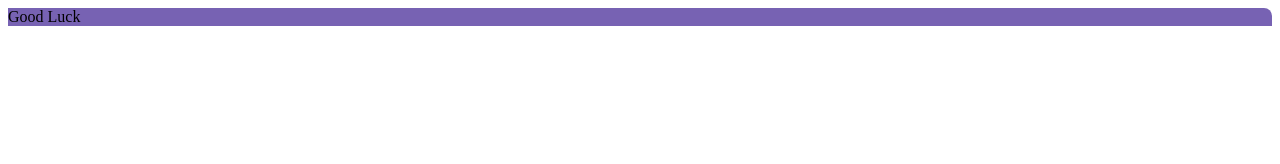
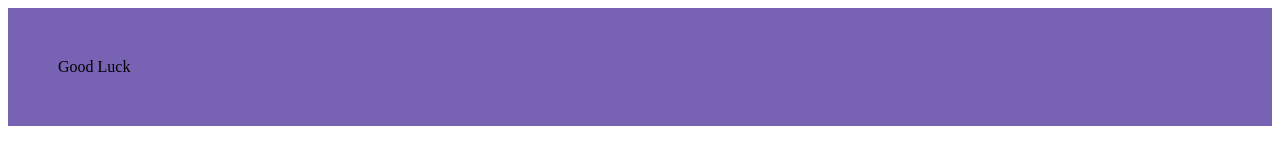
Before and after one commit to ShawonMSH21/CSS-Learning, a plain HTML site: page 05_BoxModel/index.html in a window 1280 px wide. Drawn offline with Linux system fonts and the light colour scheme.

Commit message:
completed padding properties

```diff
--- a/05_BoxModel/index.html
+++ b/05_BoxModel/index.html
@@ -7,6 +7,7 @@
   <link rel="stylesheet" href="style.css">
 </head>
 <body>
-  <div class="container1">Good Luck</div>
+  <div class="container container1">Good Luck</div>
+  <!-- <div class="container container1">Good DAY</div> -->
 </body>
 </html>
--- a/05_BoxModel/style.css
+++ b/05_BoxModel/style.css
@@ -9,6 +9,18 @@
   /* border-top: 6px solid red;
   border-left: 4px solid yellow; */
   /* border-radius: 5px; */
-  border-top-right-radius: 8px;
+  /* border-top-right-radius: 8px; */
+}
 
+/* Padding Properties (space between border to content) */
+.container{
+  /* width: 500px;
+  height: 200px; */
+  padding-top: 30px;
+  padding-right: 30px;
+  padding-bottom: 40px;
+  padding-left: 40px;
+  padding: 30px 30px 40px 40px;
+  padding: 30px 50px;
+  padding: 50px;
 }
```
